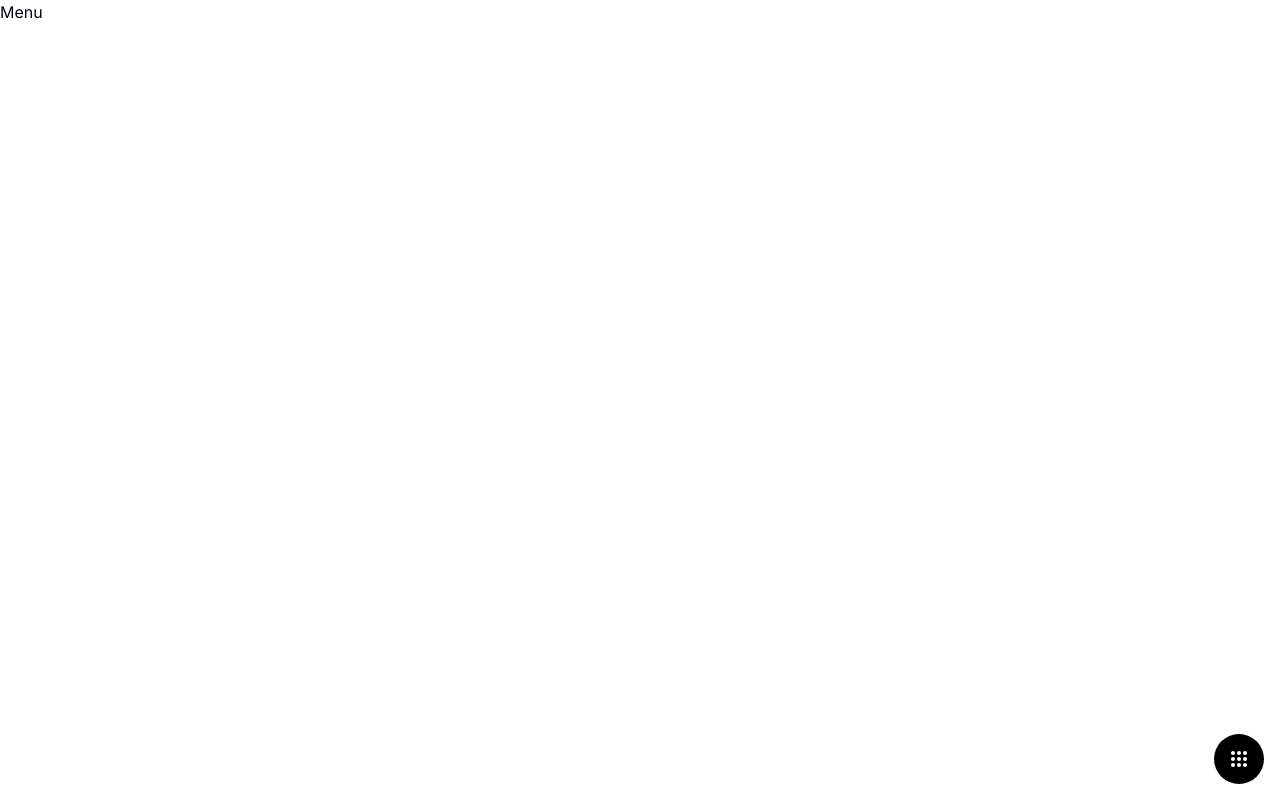
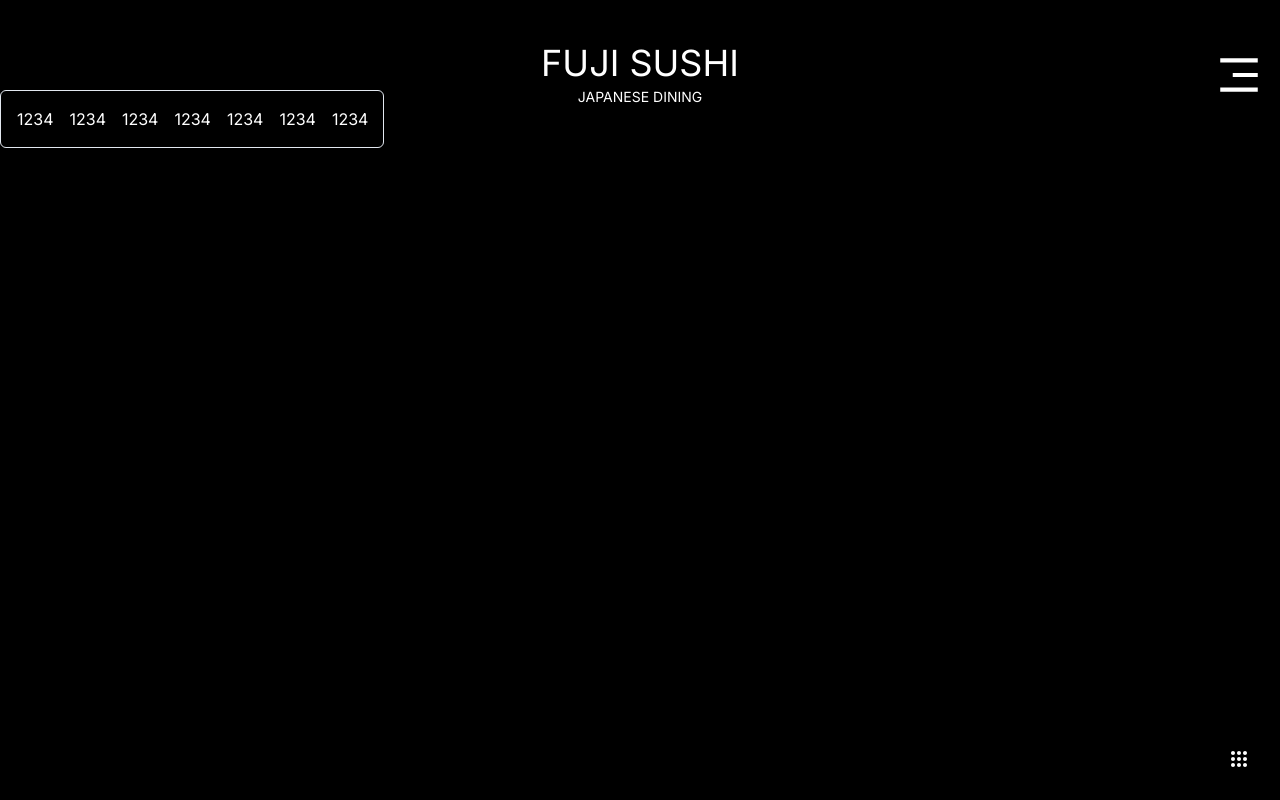
Before and after one commit to real-stanyan/Fuji_Sushi, a Next.js app: page /Menu in a window 1280 px wide. Built offline with nearby package versions, Linux system fonts and the light colour scheme.

Commit message:
menu scrollbar test

```diff
--- a/app/Menu/page.jsx
+++ b/app/Menu/page.jsx
@@ -1,5 +1,25 @@
+// import shandcn
+import { ScrollArea, ScrollBar } from "@/components/ui/scroll-area";
+
 const Menu = () => {
-  return <div>Menu</div>;
+  return (
+    <div className="bg-black w-[100vw] min-h-[100vh] pt-[90px]">
+      <ScrollArea className="w-96 whitespace-nowrap rounded-md border">
+        <div className="flex w-max space-x-4 p-4 text-white">
+          <p>1234</p>
+          <p>1234</p>
+          <p>1234</p>
+          <p>1234</p>
+          <p>1234</p>
+          <p>1234</p>
+          <p>1234</p>
+          <p>1234</p>
+          <p>1234</p>
+        </div>
+        <ScrollBar orientation="horizontal" />
+      </ScrollArea>
+    </div>
+  );
 };
 
 export default Menu;
--- /dev/null
+++ b/components/ui/scroll-area.jsx
@@ -0,0 +1,40 @@
+"use client"
+
+import * as React from "react"
+import * as ScrollAreaPrimitive from "@radix-ui/react-scroll-area"
+
+import { cn } from "@/lib/utils"
+
+const ScrollArea = React.forwardRef(({ className, children, ...props }, ref) => (
+  <ScrollAreaPrimitive.Root
+    ref={ref}
+    className={cn("relative overflow-hidden", className)}
+    {...props}>
+    <ScrollAreaPrimitive.Viewport className="h-full w-full rounded-[inherit]">
+      {children}
+    </ScrollAreaPrimitive.Viewport>
+    <ScrollBar />
+    <ScrollAreaPrimitive.Corner />
+  </ScrollAreaPrimitive.Root>
+))
+ScrollArea.displayName = ScrollAreaPrimitive.Root.displayName
+
+const ScrollBar = React.forwardRef(({ className, orientation = "vertical", ...props }, ref) => (
+  <ScrollAreaPrimitive.ScrollAreaScrollbar
+    ref={ref}
+    orientation={orientation}
+    className={cn(
+      "flex touch-none select-none transition-colors",
+      orientation === "vertical" &&
+        "h-full w-2.5 border-l border-l-transparent p-[1px]",
+      orientation === "horizontal" &&
+        "h-2.5 flex-col border-t border-t-transparent p-[1px]",
+      className
+    )}
+    {...props}>
+    <ScrollAreaPrimitive.ScrollAreaThumb className="relative flex-1 rounded-full bg-border" />
+  </ScrollAreaPrimitive.ScrollAreaScrollbar>
+))
+ScrollBar.displayName = ScrollAreaPrimitive.ScrollAreaScrollbar.displayName
+
+export { ScrollArea, ScrollBar }
--- a/package.json
+++ b/package.json
@@ -10,6 +10,7 @@
   },
   "dependencies": {
     "@radix-ui/react-dialog": "^1.1.1",
+    "@radix-ui/react-scroll-area": "^1.1.0",
     "@radix-ui/react-slot": "^1.1.0",
     "@reach/visually-hidden": "^0.18.0",
     "class-variance-authority": "^0.7.0",
```
Also changed, not shown: 1 other file (tests, documents, lock files or other folders).
